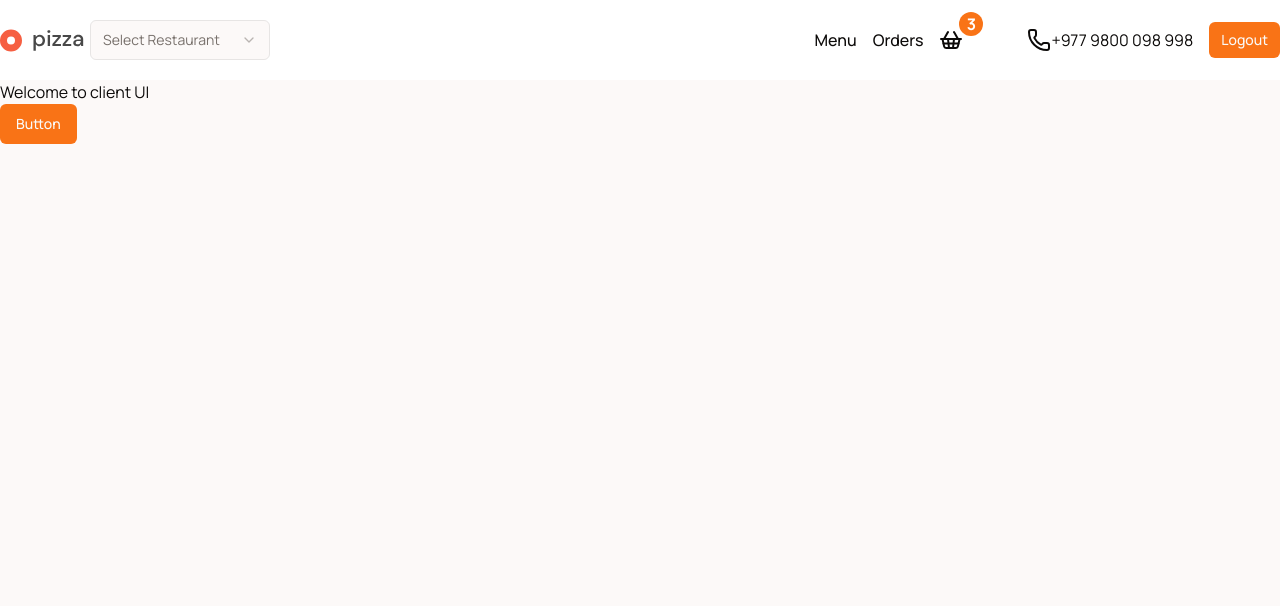
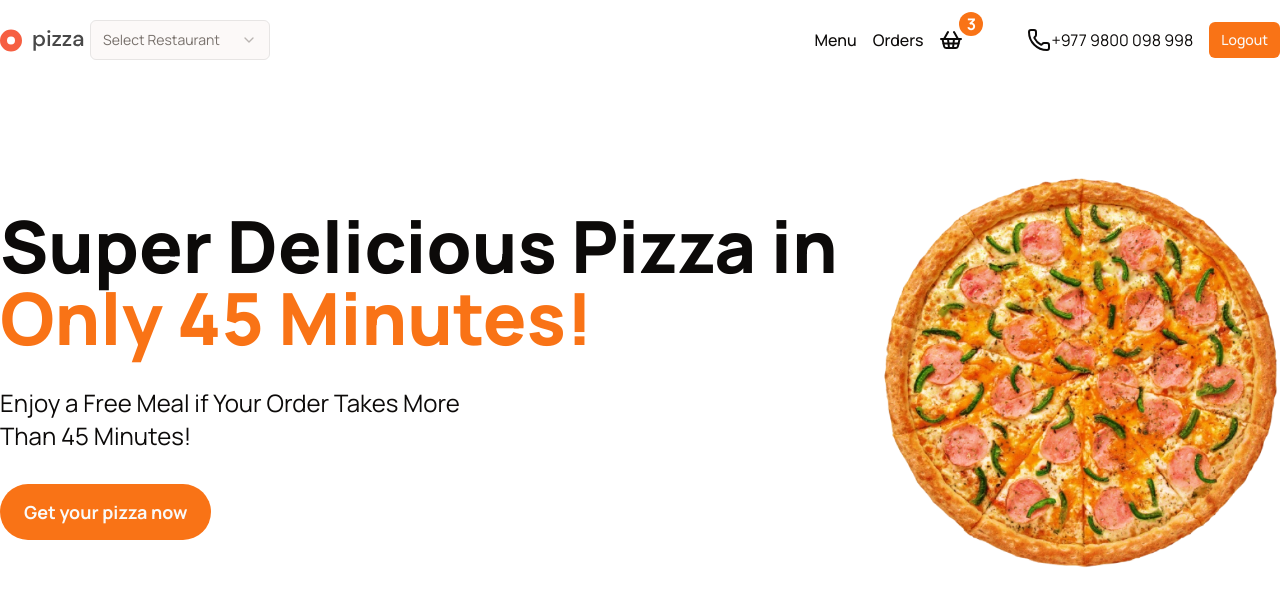
Before and after one commit to ramesh-kunwar/pizza-ordering-client-ui, a Next.js app: page / in a window 1280 px wide. Shown: the top 606 px of the page. Built offline with nearby package versions, Linux system fonts and the light colour scheme.

Commit message:
add hero section

```diff
--- a/src/app/(home)/page.tsx
+++ b/src/app/(home)/page.tsx
@@ -1,13 +1,34 @@
 import React from "react";
 import { Button } from "@/components/ui/button";
+import Image from "next/image";
 const Home = () => {
   return (
-    <div>
-      Welcome to client UI
-      <div>
-        <Button>Button</Button>
-      </div>
-    </div>
+    <>
+      <section className="bg-white">
+        <div className="container flex items-center justify-between py-24 mx-auto">
+          <div>
+            <h1 className="text-7xl font-black font-sans leading-2">
+              Super Delicious Pizza in <br />
+              <span className="text-primary">Only 45 Minutes!</span>
+            </h1>
+            <p className="text-2xl mt-8 max-w-lg leading-snug">
+              Enjoy a Free Meal if Your Order Takes More Than 45 Minutes!
+            </p>
+            <Button className="mt-8 text-lg rounded-full py-7 px-6 font-bold">
+              Get your pizza now
+            </Button>
+          </div>
+          <div>
+            <Image
+              alt="pizza-main"
+              src={"/pizza-main.png"}
+              width={400}
+              height={400}
+            />
+          </div>
+        </div>
+      </section>
+    </>
   );
 };
 
```
